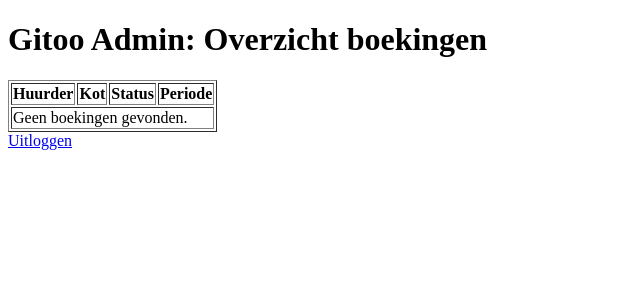
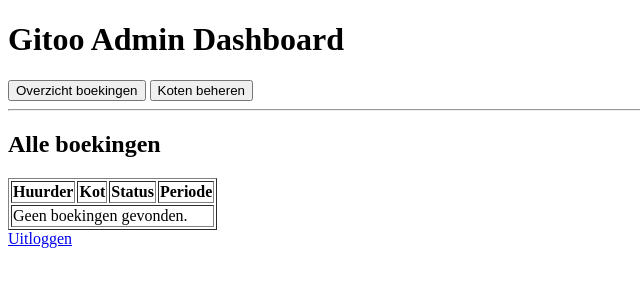
Before and after one commit to A-D-DBS-application/web-application-2025-group-7, a Flask app: page /dashboard_admin in a window 1280 px wide. Shown: the top 300 px of the page, without its empty margins (0-640 px from the left). Run offline with Flask 3, Linux system fonts and the light colour scheme; the visitor is signed in with stand-in values (Sample User, id 1).

Commit message:
Admin dashboard hersteld

```diff
--- a/Flask/app/routes.py
+++ b/Flask/app/routes.py
@@ -155,7 +155,7 @@ def register_routes(app):
                 admin_password = request.form.get('admin_password', '').strip()
                 if admin_username == 'GitooAdmin' and admin_password == 'Gitoo123':
                     session['rol'] = 'admin'
-                    return redirect(url_for('index'))
+                    return redirect(url_for('dashboard_admin'))
                 else:
                     flash('Ongeldige admin inloggegevens.')
                     return render_template('login.html')
@@ -426,4 +426,11 @@ def register_routes(app):
         if 'rol' not in session or session['rol'] != 'admin':
             return redirect(url_for('login'))
         boekingen = Boeking.query.all()
-        return render_template('dashboard_admin.html', boekingen=boekingen)
+        return render_template('admin_booking_overview.html', boekingen=boekingen)
+
+    @app.route('/dashboard_admin_koten')
+    def dashboard_admin_koten():
+        if 'rol' not in session or session['rol'] != 'admin':
+            return redirect(url_for('login'))
+        koten = Kot.query.all()
+        return render_template('admin_kot_list.html', koten=koten)
--- /dev/null
+++ b/Flask/app/templates/admin_booking_overview.html
@@ -0,0 +1,29 @@
+{% extends 'dashboard_admin.html' %}
+{% block dashboard_content %}
+<h2>Alle boekingen</h2>
+<table border="1">
+    <thead>
+        <tr>
+            <th>Huurder</th>
+            <th>Kot</th>
+            <th>Status</th>
+            <th>Periode</th>
+        </tr>
+    </thead>
+    <tbody>
+        {% for boeking in boekingen %}
+            <tr>
+                <td>{{ boeking.huurder.gebruiker.naam if boeking.huurder else 'n.v.t.' }}</td>
+                <td>
+                    {{ boeking.kot.adres if boeking.kot else 'n.v.t.' }},
+                    {{ boeking.kot.stad if boeking.kot else '' }}
+                </td>
+                <td>{{ boeking.status_boeking }}</td>
+                <td>{{ boeking.startdatum.strftime('%Y-%m-%d') }} t.e.m. {{ boeking.einddatum.strftime('%Y-%m-%d') }}</td>
+            </tr>
+        {% else %}
+            <tr><td colspan="4">Geen boekingen gevonden.</td></tr>
+        {% endfor %}
+    </tbody>
+</table>
+{% endblock %}
--- a/Flask/app/templates/dashboard_admin.html
+++ b/Flask/app/templates/dashboard_admin.html
@@ -4,32 +4,14 @@
     <title>Gitoo Admin Dashboard</title>
 </head>
 <body>
-    <h1>Gitoo Admin: Overzicht boekingen</h1>
-    <table border="1">
-        <thead>
-            <tr>
-                <th>Huurder</th>
-                <th>Kot</th>
-                <th>Status</th>
-                <th>Periode</th>
-            </tr>
-        </thead>
-        <tbody>
-            {% for boeking in boekingen %}
-                <tr>
-                    <td>{{ boeking.huurder.gebruiker.naam if boeking.huurder else 'n.v.t.' }}</td>
-                    <td>
-                        {{ boeking.kot.adres if boeking.kot else 'n.v.t.' }},
-                        {{ boeking.kot.stad if boeking.kot else '' }}
-                    </td>
-                    <td>{{ boeking.status_boeking }}</td>
-                    <td>{{ boeking.startdatum.strftime('%Y-%m-%d') }} t.e.m. {{ boeking.einddatum.strftime('%Y-%m-%d') }}</td>
-                </tr>
-            {% else %}
-                <tr><td colspan="4">Geen boekingen gevonden.</td></tr>
-            {% endfor %}
-        </tbody>
-    </table>
+    <h1>Gitoo Admin Dashboard</h1>
+    <nav>
+        <a href="{{ url_for('dashboard_admin') }}"><button>Overzicht boekingen</button></a>
+        <a href="{{ url_for('dashboard_admin_koten') }}"><button>Koten beheren</button></a>
+    </nav>
+    <hr>
+    <!-- Hier komt het dynamische deel -->
+    {% block dashboard_content %}{% endblock %}
     <a href="{{ url_for('logout') }}">Uitloggen</a>
 </body>
 </html>
```
Also changed, not shown: Flask/app/templates/admin_kot_list.html (added, +41 -0 lines).
